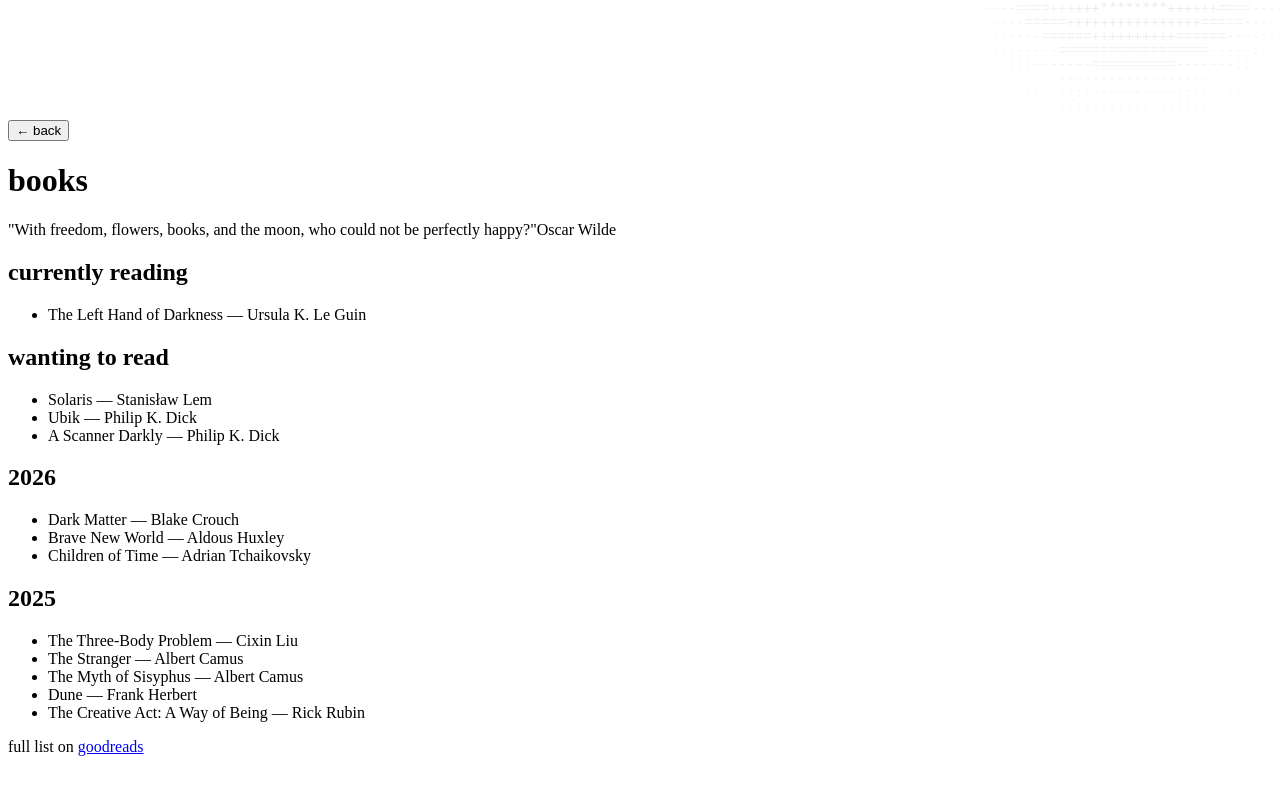
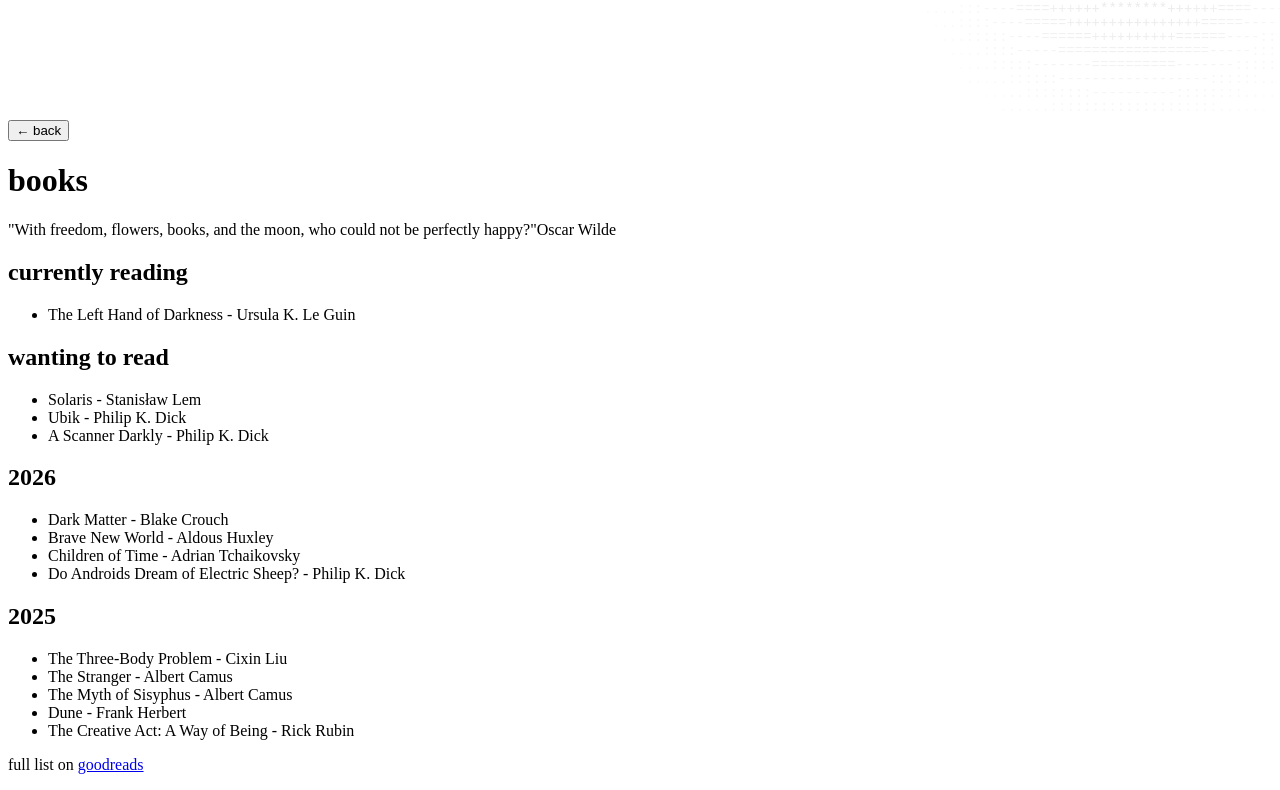
Before and after one commit to ashwinthampi/ashwinthampi.github.io, a React (Vite) app: page /books in a window 1280 px wide. Shown: the part 692-1482 px from the top of the page. Built offline with nearby package versions, Linux system fonts and the light colour scheme; the HTML template or start-up script is replaced by a standard one.

Commit message:
Had some typos in the page

```diff
--- a/scripts/sync-goodreads.mjs
+++ b/scripts/sync-goodreads.mjs
@@ -53,7 +53,7 @@ function cleanTitle(title) {
 
 function format(item) {
   const title = cleanTitle(item.title)
-  return item.author ? `${title} — ${item.author}` : title
+  return item.author ? `${title} - ${item.author}` : title
 }
 
 function bucketByYear(items) {
--- a/src/components/BooksPage.tsx
+++ b/src/components/BooksPage.tsx
@@ -6,18 +6,18 @@ interface Props {
 }
 
 const wantingToRead = [
-  'Solaris — Stanisław Lem',
-  'Ubik — Philip K. Dick',
-  'A Scanner Darkly — Philip K. Dick',
+  'Solaris - Stanisław Lem',
+  'Ubik - Philip K. Dick',
+  'A Scanner Darkly - Philip K. Dick',
 ]
 
 const legacyYears: Record<string, string[]> = {
   '2025': [
-    'The Three-Body Problem — Cixin Liu',
-    'The Stranger — Albert Camus',
-    'The Myth of Sisyphus — Albert Camus',
-    'Dune — Frank Herbert',
-    'The Creative Act: A Way of Being — Rick Rubin',
+    'The Three-Body Problem - Cixin Liu',
+    'The Stranger - Albert Camus',
+    'The Myth of Sisyphus - Albert Camus',
+    'Dune - Frank Herbert',
+    'The Creative Act: A Way of Being - Rick Rubin',
   ],
 }
 
--- a/src/data/books.json
+++ b/src/data/books.json
@@ -1,13 +1,14 @@
 {
-  "generatedAt": "2026-05-17T04:55:54.191Z",
+  "generatedAt": "2026-05-17T05:15:08.251Z",
   "currentlyReading": [
-    "The Left Hand of Darkness — Ursula K. Le Guin"
+    "The Left Hand of Darkness - Ursula K. Le Guin"
   ],
   "years": {
     "2026": [
-      "Dark Matter — Blake Crouch",
-      "Brave New World — Aldous Huxley",
-      "Children of Time — Adrian Tchaikovsky"
+      "Dark Matter - Blake Crouch",
+      "Brave New World - Aldous Huxley",
+      "Children of Time - Adrian Tchaikovsky",
+      "Do Androids Dream of Electric Sheep? - Philip K. Dick"
     ]
   }
 }
```
